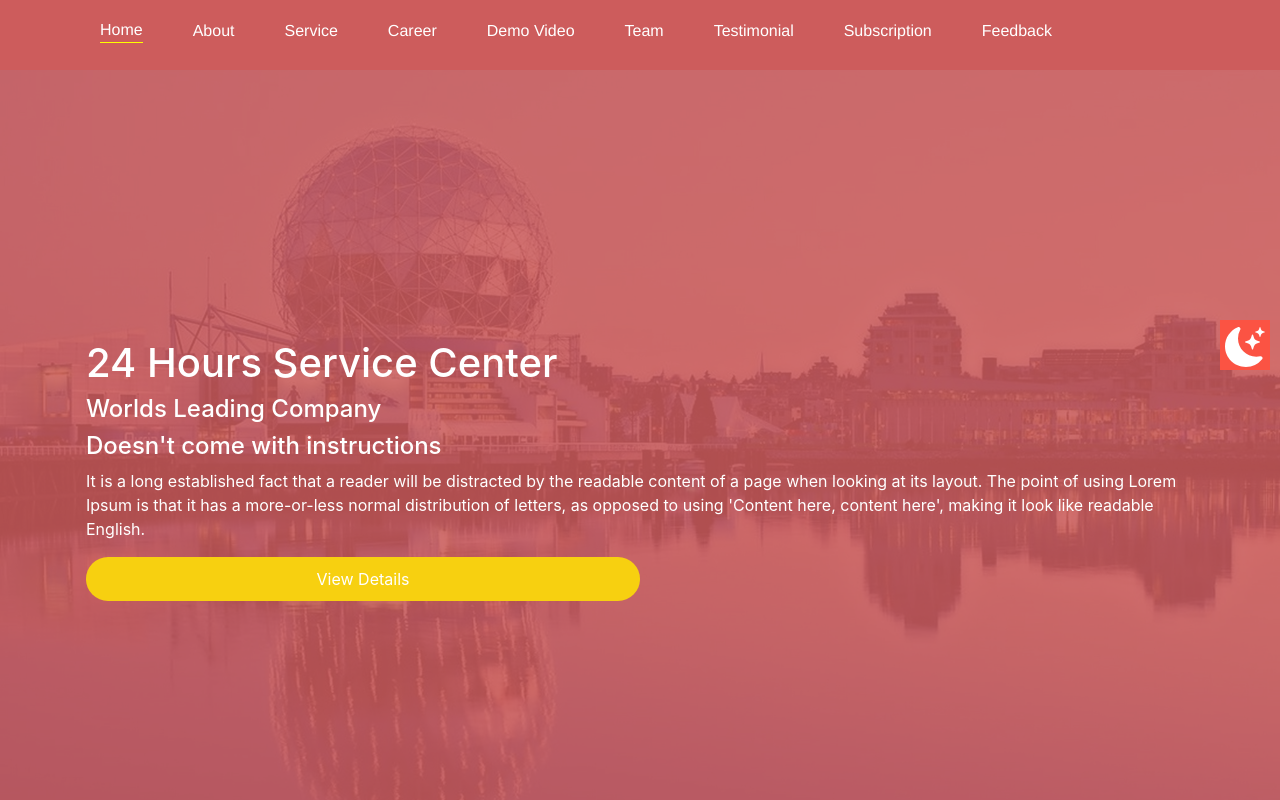
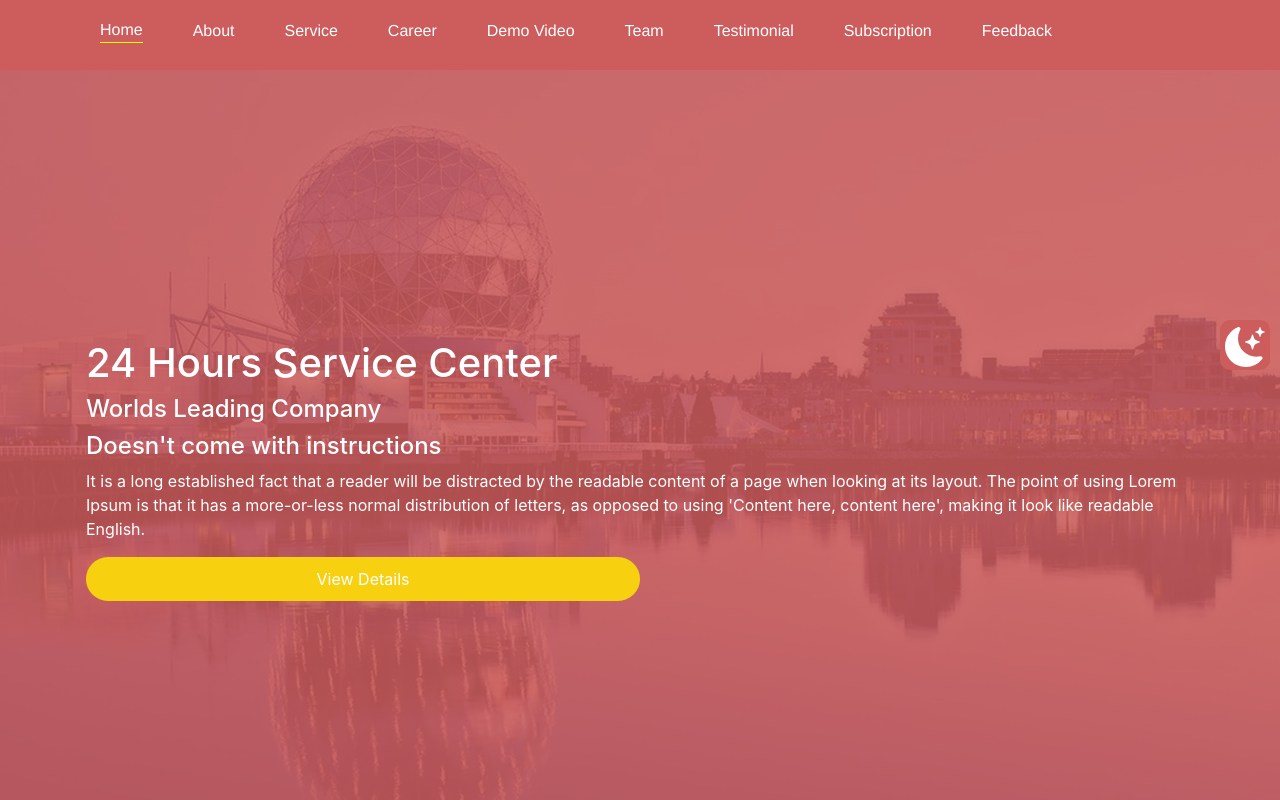
Before and after one commit to Yazdani1/React-Single-Page-Web-App-With-Smooth-Scrolling, a React (Create React App) app in the folder client/: page / in a window 1280 px wide. Shown: the top 800 px of the page. Built offline with nearby package versions, Linux system fonts and the light colour scheme; no server answers.

Commit message:
Theme Icon Color

```diff
--- a/client/src/components/Home/home.css
+++ b/client/src/components/Home/home.css
@@ -50,7 +50,7 @@
   justify-content: center;
   /* background-color: rgb(219, 142, 142); */
   height: 50px;
-  background-color: #fb5343;
+  background-color: #CD5C5C;
   width: 50px;
   right: 0;
   margin-right: 10px;
@@ -63,6 +63,8 @@
   color: white;
   top: 150;
   margin-top: 250px;
+  border-radius: 10px;
+  cursor: pointer;
 }
 
 .theme-icon {
```
